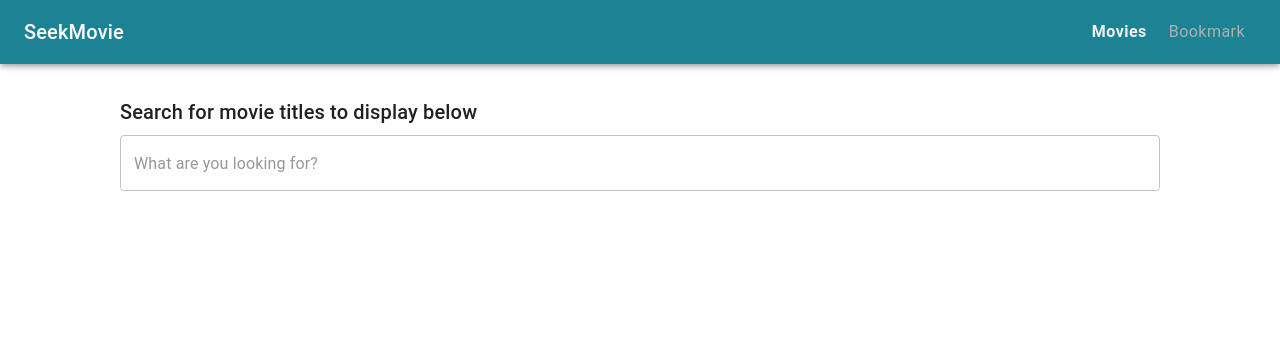
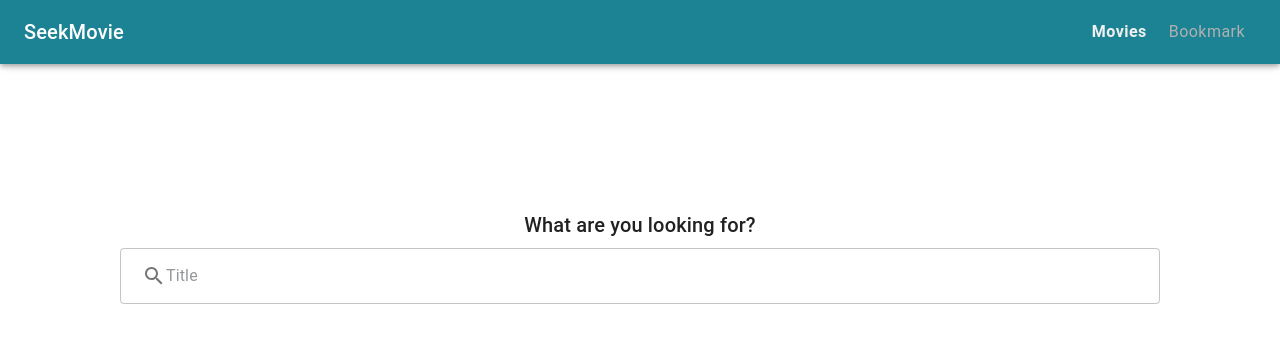
Before and after one commit to syedHanif1/movies-search-app, a Next.js app: page /movies in a window 1280 px wide. Shown: the top 342 px of the page. Built offline with nearby package versions, Linux system fonts and the light colour scheme; no server answers.

Commit message:
Updated Movies screen design + updated Readme file

```diff
--- a/app/(routes)/movies/page.tsx
+++ b/app/(routes)/movies/page.tsx
@@ -1,6 +1,7 @@
 "use client";
 import React, { useEffect, ChangeEvent } from "react";
-import { Alert, Typography } from "@mui/material";
+import { Alert, Box, Typography, InputAdornment } from "@mui/material";
+import SearchIcon from "@mui/icons-material/Search";
 import { useMovies } from "@/app/_hooks/useMovies";
 import TextInput from "@/app/_components/Input";
 import useDebounce from "@/app/_hooks/useDebounce";
@@ -8,7 +9,7 @@ import MovieList from "@/app/_components/movies/MovieList";
 import useMovieStore from "@/app/_store/useMovieStore";
 
 const Movies = () => {
-  const { movies, searchTerm, page, hasMore, setMovies, setPage, setHasMore, setSearchTerm } = useMovieStore();
+  const { movies, searchTerm, page, hasMore, error, setMovies, setPage, setHasMore, setSearchTerm, setError } = useMovieStore();
   const debouncedSearchTerm = useDebounce(searchTerm, 500);
   const { data, isFetching } = useMovies(debouncedSearchTerm, page);
 
@@ -16,9 +17,10 @@ const Movies = () => {
     if (data?.totalResults && movies.length >= parseInt(data.totalResults)) {
       setHasMore(false);
     }
-  }, [movies.length]);
+  }, [movies.length, data?.totalResults]);
 
   const handleSearch = (e: ChangeEvent<HTMLInputElement>) => {
+    setError(undefined);
     setMovies([]);
     setPage(1);
     setHasMore(true);
@@ -28,18 +30,18 @@ const Movies = () => {
   const loadMoreMovies = () => setPage(page + 1);
 
   return (
-    <React.Fragment>
-      <Typography variant="h6" gutterBottom>
-        Search for movie titles to display below
+    <Box className={movies.length === 0 ? "centeredContainer" : "shrinkedContainer"}>
+      <Typography variant="h6" gutterBottom className={movies.length === 0 ? "boldLabel" : ""}>
+        What are you looking for?
       </Typography>
-      <TextInput value={searchTerm} onChange={handleSearch} label={"Search For Movies"} placeholder="What are you looking for?" />
-      <MovieList movies={movies} isFetching={isFetching} loadMore={loadMoreMovies} hasMore={hasMore} />
-      {data?.Error && (
+      <TextInput value={searchTerm} onChange={handleSearch} label={"Search For Movies"} placeholder="Title" icon={<SearchIcon />} />
+      {movies.length > 0 && <MovieList movies={movies} isFetching={isFetching} loadMore={loadMoreMovies} hasMore={hasMore} />}
+      {error && (
         <Alert severity="error" sx={{ my: 5, fontSize: 16 }}>
-          {data?.Error}
+          {error}
         </Alert>
       )}
-    </React.Fragment>
+    </Box>
   );
 };
 
--- a/app/_components/Input.tsx
+++ b/app/_components/Input.tsx
@@ -1,8 +1,10 @@
 import React from "react";
 import MuiTextField, { TextFieldProps as MuiTextFieldProps } from "@mui/material/TextField";
+import { InputAdornment } from "@mui/material";
 
 type CustomProps = MuiTextFieldProps & {
   label: string;
+  icon?: React.ReactNode;
 };
 
 const defaultInputProps: Partial<CustomProps> = {
@@ -15,9 +17,19 @@ const TextInput: React.FC<CustomProps> = (props) => {
   // Merge default props with custom props
   const mergedProps = { ...defaultInputProps, ...props };
 
-  const { label, ...rest } = mergedProps;
+  const { label, icon, ...rest } = mergedProps;
 
-  return <MuiTextField {...rest} InputProps={{ style: { color: "#000B0D" } }} InputLabelProps={{ style: { color: "#000B0D" } }} style={{ backgroundColor: "white", borderRadius: 5 }} />;
+  return (
+    <MuiTextField
+      {...rest}
+      InputProps={{
+        style: { color: "#000B0D" },
+        startAdornment: icon ? <InputAdornment position="end">{icon}</InputAdornment> : null,
+      }}
+      InputLabelProps={{ style: { color: "#000B0D" } }}
+      style={{ borderRadius: 30 }}
+    />
+  );
 };
 
 export default TextInput;
--- a/app/_components/movies/MovieCard.tsx
+++ b/app/_components/movies/MovieCard.tsx
@@ -11,7 +11,6 @@ import { useBookmarksStore } from "@/app/_store/useBookmarksStore";
 const MovieCard = ({ movie, viewDetails }: { movie: Movie; viewDetails: (id: string) => void }) => {
   const { bookmarks, addBookmark, removeBookmark } = useBookmarksStore();
   const [isBookmarked, setIsBookmarked] = useState(bookmarks.some((b) => b.imdbID === movie.imdbID));
-
   const [imageSrc, setImageSrc] = useState<string>(movie.Poster.toString());
 
   const handleImageError = () => setImageSrc(FallbackImage.src);
@@ -35,7 +34,7 @@ const MovieCard = ({ movie, viewDetails }: { movie: Movie; viewDetails: (id: str
             {movie.Title}
           </Typography>
         }
-        action={<IconButton onClick={handleBookmarkToggle} IconComponent={isBookmarked ? BookmarkIcon : BookmarkBorderIcon} iconStyle={{ color: "green" }} />}
+        action={<IconButton onClick={handleBookmarkToggle} IconComponent={isBookmarked ? BookmarkIcon : BookmarkBorderIcon} iconStyle={{ color: isBookmarked ? "#1C8394" : "gray" }} />}
         className="movie-card-header"
       />
     </Card>
--- a/app/_components/movies/MovieCardSkeletonLoad.tsx
+++ b/app/_components/movies/MovieCardSkeletonLoad.tsx
@@ -4,10 +4,10 @@ import { Box, Skeleton } from "@mui/material";
 const MovieCardSkeletonLoader = () => {
   return (
     <React.Fragment>
-      <Skeleton variant="rectangular" height={350} sx={{ backgroundColor: "white", borderRadius: "12px" }} />
+      <Skeleton variant="rectangular" height={350} sx={{ borderRadius: "12px" }} />
       <Box sx={{ pt: 0.5 }}>
-        <Skeleton width="20%" sx={{ backgroundColor: "white" }} />
-        <Skeleton width="60%" sx={{ backgroundColor: "white" }} />
+        <Skeleton width="20%"  />
+        <Skeleton width="60%"  />
       </Box>
     </React.Fragment>
   );
--- a/app/_components/movies/MovieDetails.tsx
+++ b/app/_components/movies/MovieDetails.tsx
@@ -29,12 +29,7 @@ const MovieDetails = ({ movieId, clearMovieId }: { movieId: string; clearMovieId
               ))}
             </Stack>
             <Typography variant="body2" sx={{ color: "white", pt: 1 }}>
-              Actors:{" "}
-              {data.Actors.split(",").map((actor) => (
-                <span className="actor-name" key={actor}>
-                  {actor}
-                </span>
-              ))}
+              Actors: <span className="actor-name">{data.Actors}</span>
             </Typography>
             <Typography variant="body2" sx={{ color: "white", pt: 1 }}>
               Plot: {data.Plot}
--- a/app/_hooks/useMovies.ts
+++ b/app/_hooks/useMovies.ts
@@ -6,18 +6,33 @@ import { MovieDataResponse, MovieDetailResponse } from "../_types/Movie";
 const defaultMovieResponse = { Search: [], totalResults: "", Response: "", Error: "" };
 
 export const useMovies = (title: string, page: number = 1) => {
-  const { movies, setMovies } = useMovieStore();
+  const { movies, setMovies, setError } = useMovieStore();
+  return useQuery<MovieDataResponse, Error>({
+    queryKey: ["movies", title, page],
+    queryFn: async () => {
+      if (!title) {
+        return defaultMovieResponse;
+      }
 
-  return useQuery<MovieDataResponse, Error>({
-    queryKey: ["movies", title, page, { pre: true }],
-    queryFn: async () => {
-      const response = await MovieService.getMovies(title, page);
-      setMovies([...movies, ...response.Search]);
-      return response;
+      try {
+        const response = await MovieService.getMovies(title, page);
+        if (response.Error) {
+          throw new Error(response.Error);
+        }
+        if (response.Search.length) {
+          setMovies([...movies, ...response.Search]);
+        }
+        setError(undefined);
+        return response;
+      } catch (error: any) {
+        console.log("ex: ", error);
+        setError(error.message || "An unknown error occurred");
+        throw error;
+      }
     },
     enabled: !!title,
-    staleTime: Infinity,
-    placeholderData: (previousData) => (title ? previousData : defaultMovieResponse),
+    staleTime: 0,
+    placeholderData: defaultMovieResponse,
   });
 };
 
@@ -25,7 +40,7 @@ export const useMovie = (movieId: string) => {
   const { cachedMovies, setCachedMovie } = useMovieStore();
 
   return useQuery<MovieDetailResponse, Error>({
-    queryKey: ["movies", movieId],
+    queryKey: ["movie", movieId],
     queryFn: async () => {
       const cachedData = cachedMovies[movieId];
       if (cachedData) {
--- a/app/_store/useMovieStore.ts
+++ b/app/_store/useMovieStore.ts
@@ -7,6 +7,9 @@ interface MovieStore {
 
   movies: Movie[];
   setMovies: (movies: Movie[]) => void;
+
+  error: string | undefined;
+  setError: (error: string | undefined) => void;
 
   searchTerm: string;
   setSearchTerm: (term: string) => void;
@@ -28,6 +31,9 @@ const useMovieStore = create<MovieStore>((set) => ({
   movies: [],
   setMovies: (movies) => set({ movies }),
 
+  error: undefined,
+  setError: (error) => set(() => ({ error })),
+
   searchTerm: "",
   setSearchTerm: (term) => set(() => ({ searchTerm: term })),
 
--- a/app/_styles/global.css
+++ b/app/_styles/global.css
@@ -1,6 +1,29 @@
 body {
   padding: 0px;
   margin: 0px;
+}
+
+/* movies page */
+
+.centeredContainer {
+  display: flex;
+  flex-direction: column;
+  justify-content: center;
+  align-items: center;
+  height: 40vh;
+  text-align: center;
+  transition: all 0.3s ease;
+}
+
+.shrinkedContainer {
+  display: block;
+  margin-top: 20px;
+  transition: all 0.3s ease;
+}
+
+.boldLabel {
+  font-weight: bold;
+  font-size: 50px;
 }
 
 /* Movie card */
@@ -24,10 +47,9 @@ body {
 }
 
 .movie-card-title {
-  font-size: 12px;
+  font-size: 11px;
   font-weight: bold;
   overflow: hidden;
-  text-overflow: ellipsis;
 }
 
 .movie-card-header {
```
Also changed, not shown: 1 other file (tests, documents, lock files or other folders).
